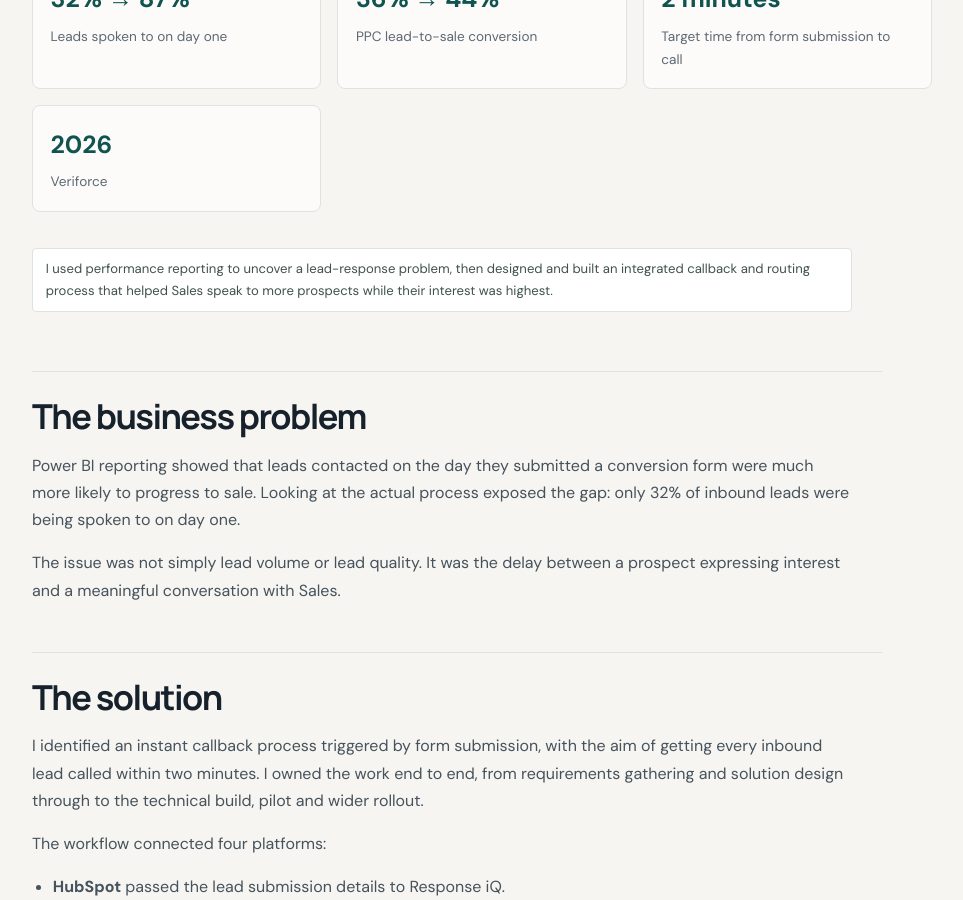
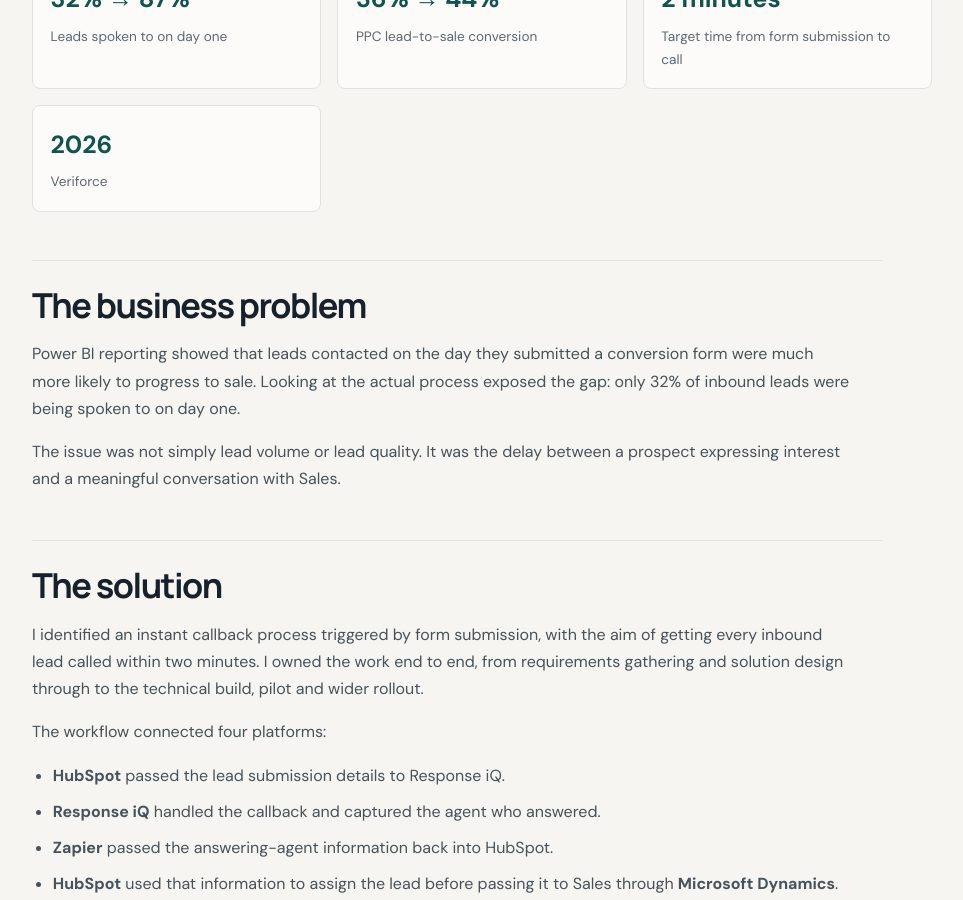
Before and after one commit to georgefwmurray/Marketing-Operations-Control-Centre, a Jekyll site: the page built from Campaign & Commercial Projects/ResponseIQ-Telephony-Integration.md, in a window 1280 px wide and 900 px high, scrolled down 651 px. Shown: the whole window, without its empty margins (158-1121 px from the left). Built offline with Jekyll 4.4.1, drawn with Linux system fonts in a browser that asks for light colours.

Commit message:
PR 1: clean project case-study pages

```diff
--- a/Campaign & Commercial Projects/ResponseIQ-Telephony-Integration.md
+++ b/Campaign & Commercial Projects/ResponseIQ-Telephony-Integration.md
@@ -2,10 +2,6 @@
 title: "Response iQ Integration: Improving Day-One Contact and PPC Conversion"
 description: "Identified a lead-response gap through Power BI, then designed and built a Response iQ, HubSpot, Zapier and Microsoft Dynamics workflow that increased day-one contact from 32% to 87% and PPC lead-to-sale conversion from 36% to 44%."
 ---
-
-# Response iQ Telephony Integration
-
-[Home](../index.html) · [Selected projects](../Campaign-Commercial-Projects.html) · [Results](../Results.html)
 
 <div class="case-study-facts">
   <div class="case-study-fact"><strong>32% → 87%</strong><span>Leads spoken to on day one</span></div>
@@ -14,7 +10,6 @@ description: "Identified a lead-response gap through Power BI, then designed and
   <div class="case-study-fact"><strong>2026</strong><span>Veriforce</span></div>
 </div>
 
-<p class="case-study-intro">I used performance reporting to uncover a lead-response problem, then designed and built an integrated callback and routing process that helped Sales speak to more prospects while their interest was highest.</p>
 
 <section class="case-study-section">
   <h2>The business problem</h2>
```
